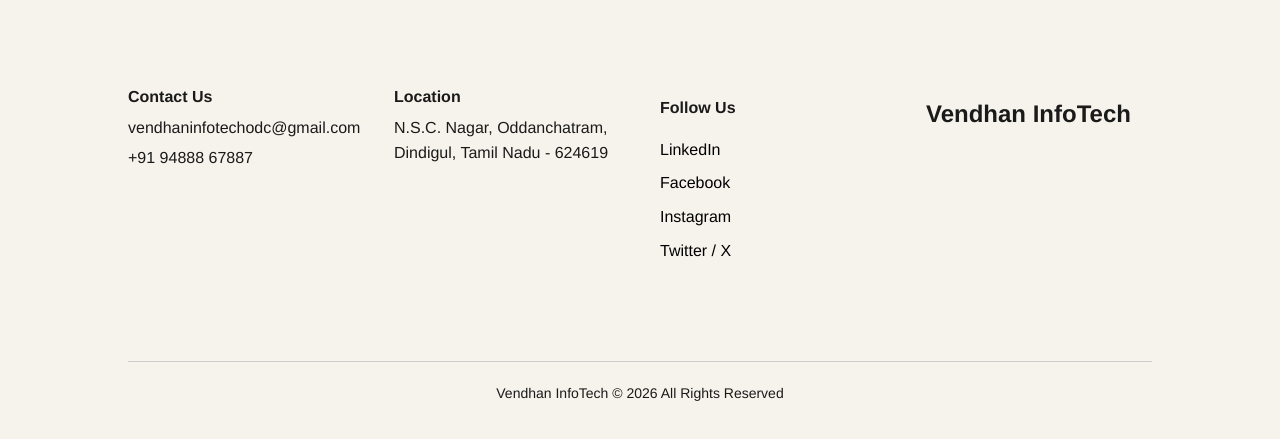
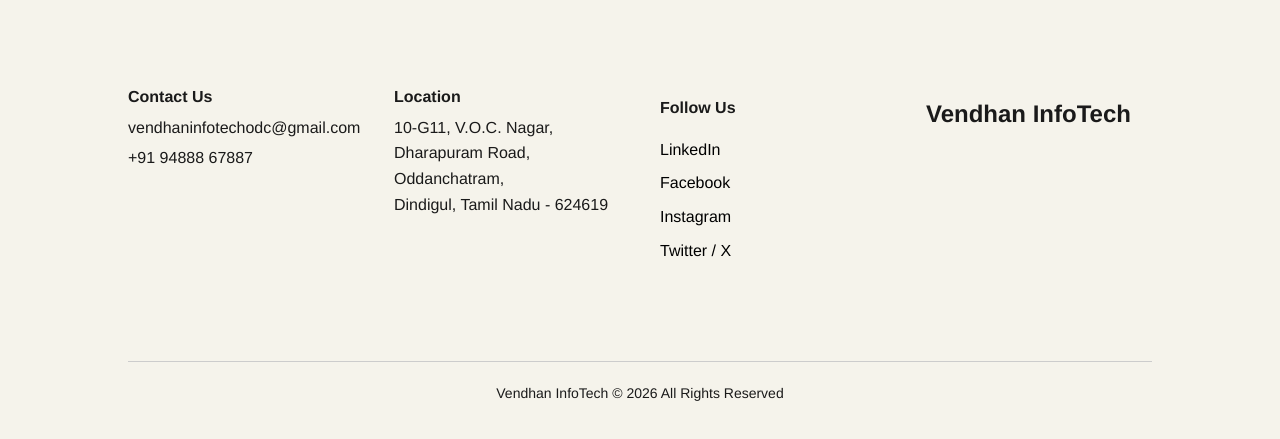
Before and after one commit to vendhaninfo/versal-website, a website: page vendhan-website/public/index.html in a window 1280 px wide. Shown: the part 3798-4237 px from the top of the page. Drawn offline with Linux system fonts and the light colour scheme.

Commit message:
Updated website design and fixed layout

```diff
--- a/vendhan-website/public/index.html
+++ b/vendhan-website/public/index.html
@@ -118,7 +118,7 @@
 
         <div class="footer-info">
             <p><strong>Location</strong></p>
-            <p>N.S.C. Nagar, Oddanchatram,<br>Dindigul, Tamil Nadu - 624619</p>
+            <p>10-G11, V.O.C. Nagar, Dharapuram Road, Oddanchatram,<br>Dindigul, Tamil Nadu - 624619</p>
         </div>
 
         <div class="social-links">
```
